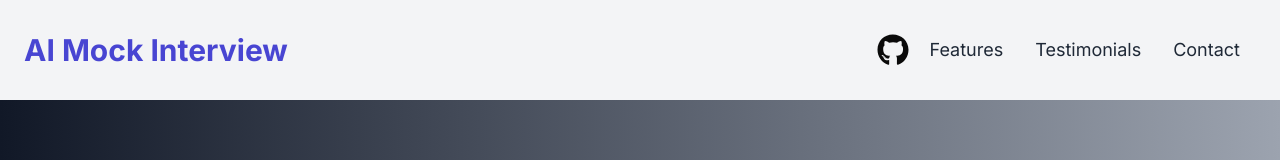
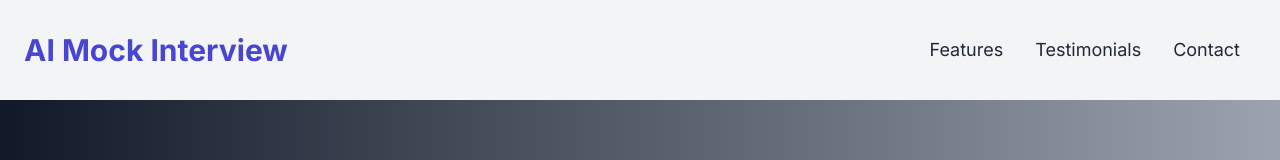
Before and after one commit to kartik3063/AI-MOCK-INTERVIEW, a Next.js app: page / in a window 1280 px wide. Shown: the top 160 px of the page. Built offline with nearby package versions, Linux system fonts and the light colour scheme; no server answers.

Commit message:
pre final commit

```diff
--- a/app/page.js
+++ b/app/page.js
@@ -26,7 +26,7 @@ const page = () => {
             <h1 className="text-3xl font-bold text-primary">AI Mock Interview</h1>
             <nav className="mt-4 md:mt-0 flex items-center">
               <div  >
-                <a target='_blanck' href={"https://github.com/kartik3063"} ><FaGithub className="w-10 h-8"  /></a>
+                {/* <a target='_blanck' href={"https://github.com/kartik3063"} ><FaGithub className="w-10 h-8"  /></a> */}
               </div>
               <div><a href="#features" className="text-lg text-gray-800 mx-2 md:mx-4">Features</a>
                 <a href="#testimonials" className="text-lg text-gray-800 mx-2 md:mx-4">Testimonials</a>
```
